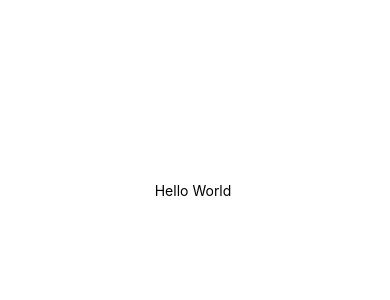
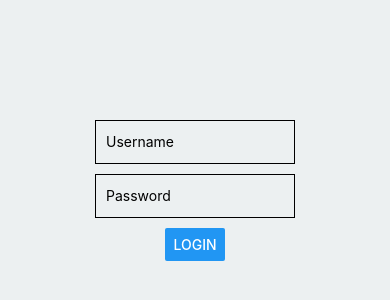
Before and after one commit to Hanu-Project/ITPEC_Application, a React Native app: screen / in a window 390 px wide. Shown: the part 232-532 px from the top of the page. Built offline with nearby package versions, Linux system fonts and the light colour scheme.

Commit message:
add login page

```diff
--- a/App.js
+++ b/App.js
@@ -1,21 +1,62 @@
-import { StatusBar } from 'expo-status-bar';
-import React from 'react';
-import { StyleSheet, Text, View } from 'react-native';
+import React, { Component } from 'react';
+import { Alert, Button, TextInput, View, StyleSheet } from 'react-native';
 
-export default function App() {
-  return (
-    <View style={styles.container}>
-      <Text>Hello World </Text>
-      <StatusBar style="auto" />
-    </View>
-  );
+export default class App extends Component {
+  constructor(props) {
+    super(props);
+
+    this.state = {
+      username: '',
+      password: '',
+    };
+  }
+
+  onLogin() {
+    const { username, password } = this.state;
+
+    Alert.alert('Credentials', `${username} + ${password}`);
+  }
+
+  render() {
+    return (
+      <View style={styles.container}>
+        <TextInput
+          value={this.state.username}
+          onChangeText={(username) => this.setState({ username })}
+          placeholder={'Username'}
+          style={styles.input}
+        />
+        <TextInput
+          value={this.state.password}
+          onChangeText={(password) => this.setState({ password })}
+          placeholder={'Password'}
+          secureTextEntry={true}
+          style={styles.input}
+        />
+
+        <Button
+          title={'Login'}
+          style={styles.input}
+          onPress={this.onLogin.bind(this)}
+        />
+      </View>
+    );
+  }
 }
 
 const styles = StyleSheet.create({
   container: {
     flex: 1,
-    backgroundColor: '#fff',
     alignItems: 'center',
     justifyContent: 'center',
+    backgroundColor: '#ecf0f1',
+  },
+  input: {
+    width: 200,
+    height: 44,
+    padding: 10,
+    borderWidth: 1,
+    borderColor: 'black',
+    marginBottom: 10,
   },
 });
```
